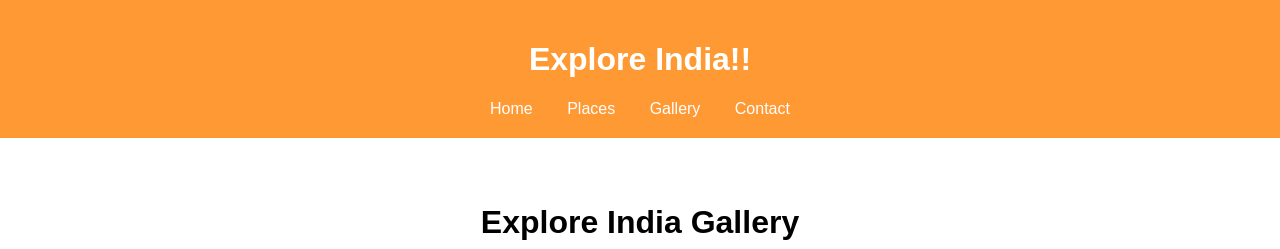
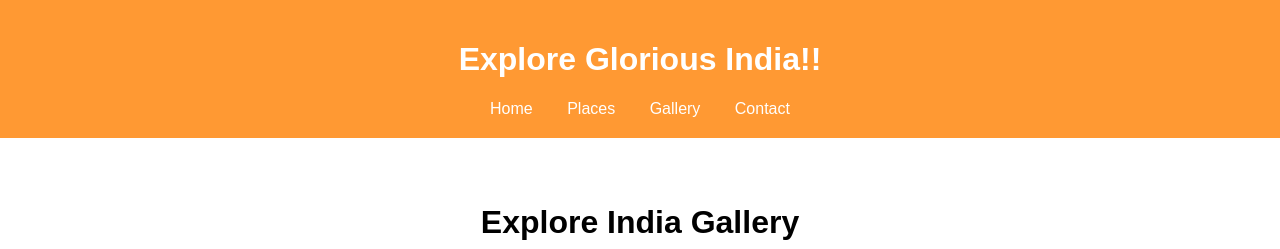
Before and after one commit to Shrxxya/5mca-DevOps-travel-india, a plain HTML site: page gallery.html in a window 1280 px wide. Shown: the top 249 px of the page. Drawn offline with Linux system fonts and the light colour scheme.

Commit message:
edit 1 for merge conflict sim

```diff
--- a/gallery.html
+++ b/gallery.html
@@ -9,7 +9,7 @@
 <body>
 
 <header>
-    <h1>Explore India!!</h1>
+    <h1>Explore Glorious India!!</h1>
 
     <nav>
         <a href="./index.html">Home</a>
```
